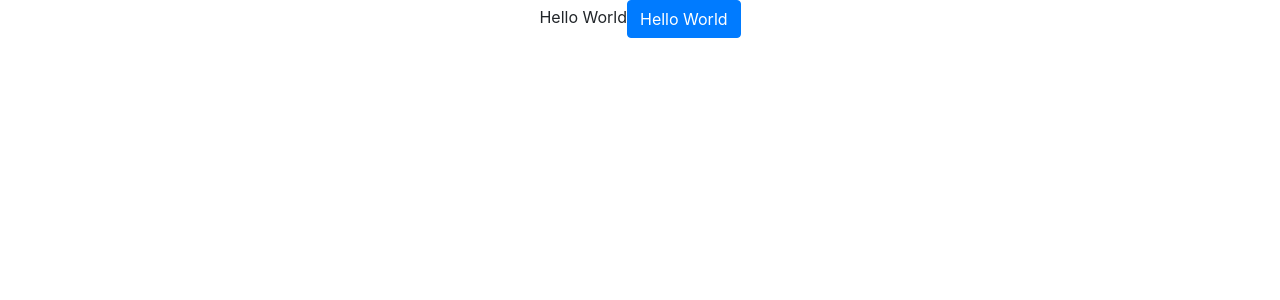
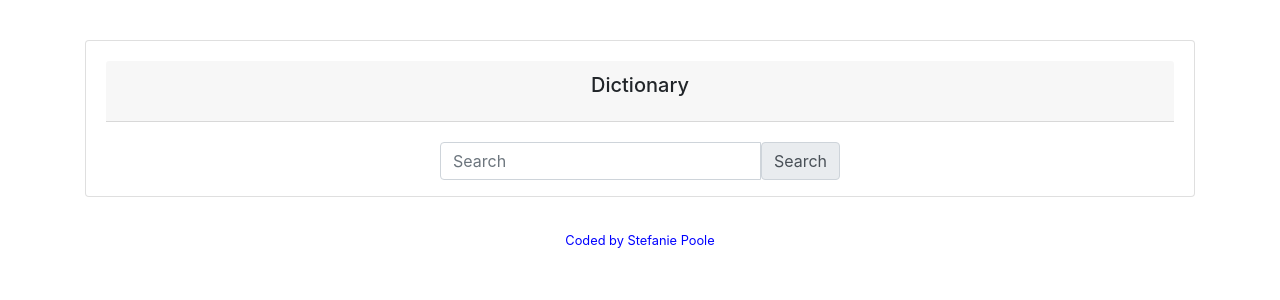
Before and after one commit to stefmpoole/dictionary-react-project, a React (Create React App) app: page / in a window 1280 px wide. Shown: the top 300 px of the page. Built offline with nearby package versions, Linux system fonts and the light colour scheme.

Commit message:
added search form to Dictionary
added form, useState, added card to App.js

```diff
--- a/src/App.css
+++ b/src/App.css
@@ -1,3 +1,13 @@
 .App {
   text-align: center;
+  margin-top: 40px;
 }
+
+.App-image {
+  height: 200px;
+}
+
+.App-footer {
+  margin: 30px 0;
+  color: blue;
+}
--- a/src/App.js
+++ b/src/App.js
@@ -1,14 +1,23 @@
 import "./App.css";
+import Dictionary from "./Dictionary";
 
-import Dictionary from "./Dictionary";
+import Card from "react-bootstrap/Card";
 
 function App() {
   return (
     <div className="App">
       <div className="container">
-        <main>
-          <Dictionary />
-        </main>
+        <Card>
+          <Card.Header style={{ margin: 20 }}>
+            <Card.Title>Dictionary</Card.Title>
+          </Card.Header>
+          <main>
+            <Dictionary />
+          </main>
+        </Card>
+        <footer className="App-footer">
+          <small>Coded by Stefanie Poole</small>
+        </footer>
       </div>
     </div>
   );
--- a/src/Dictionary.css
+++ b/src/Dictionary.css
@@ -0,0 +1,5 @@
+.Dictionary {
+  max-width: 400px;
+  display: block;
+  margin: 0 auto;
+}
--- a/src/Dictionary.js
+++ b/src/Dictionary.js
@@ -1,14 +1,32 @@
-import React from "react";
-import Button from "react-bootstrap/Button";
+import React, { useState } from "react";
+import InputGroup from "react-bootstrap/InputGroup";
+import Form from "react-bootstrap/Form";
 import "./Dictionary.css";
 
 export default function Dictionary() {
+  let [keyword, setKeyword] = useState("");
+  function search(event) {
+    event.preventDefault();
+    alert(`Searching for ${keyword} definition...`);
+  }
+
+  function handleKeywordChange(event) {
+    setKeyword(event.target.value);
+    console.log(event.target.value);
+  }
+
   return (
     <div className="Dictionary">
-      <p>
-        Hello World
-        <Button className="btn btn-primary">Hello World</Button>
-      </p>
+      <Form onSubmit={search}>
+        <InputGroup className="mb-3" onChange={handleKeywordChange}>
+          <Form.Control
+            placeholder="Search"
+            aria-label="Search"
+            aria-describedby="basic-addon2"
+          />
+          <InputGroup.Text id="basic-addon2">Search</InputGroup.Text>
+        </InputGroup>
+      </Form>
     </div>
   );
 }
```
Also changed, not shown: src/logo.svg (deleted).
